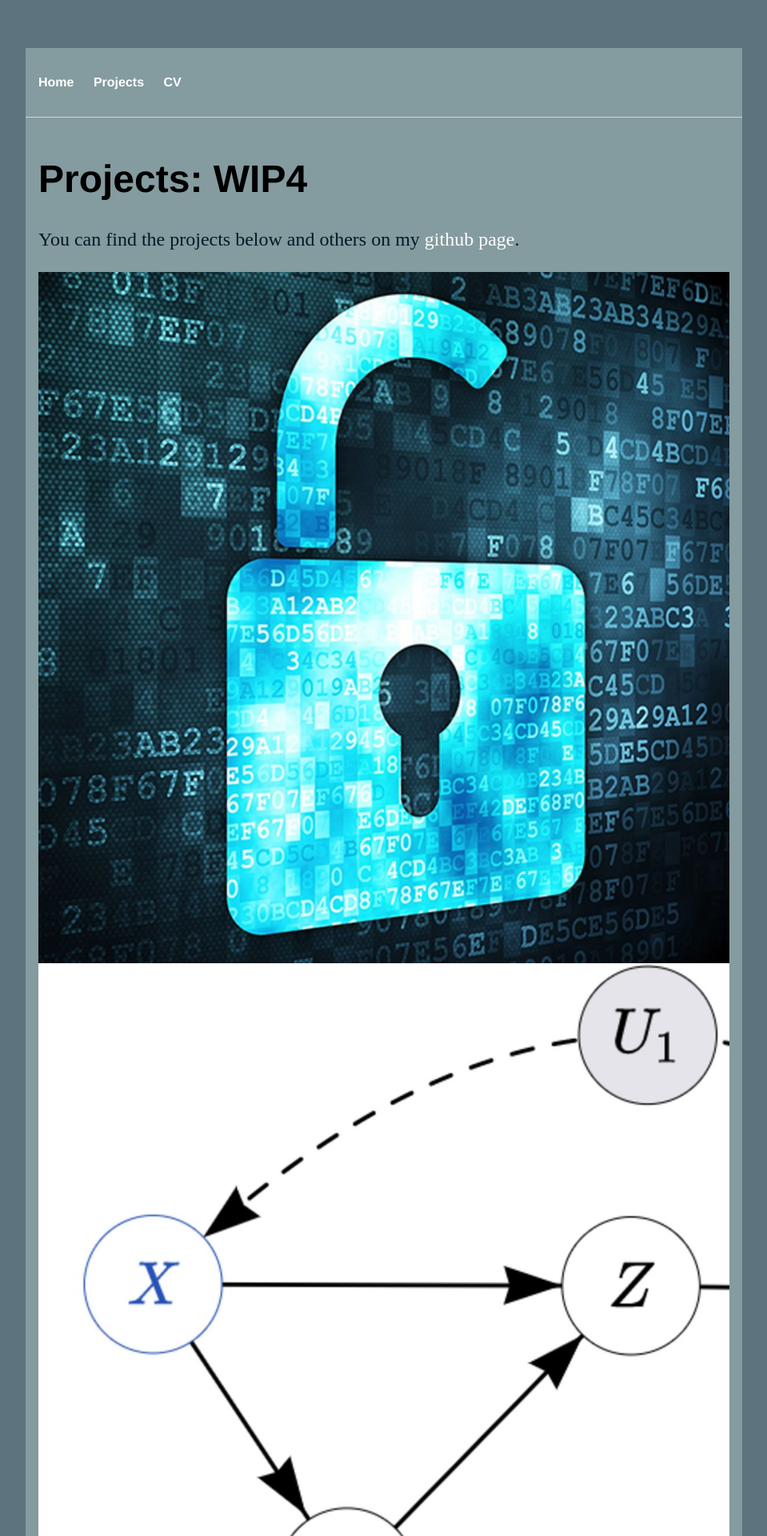
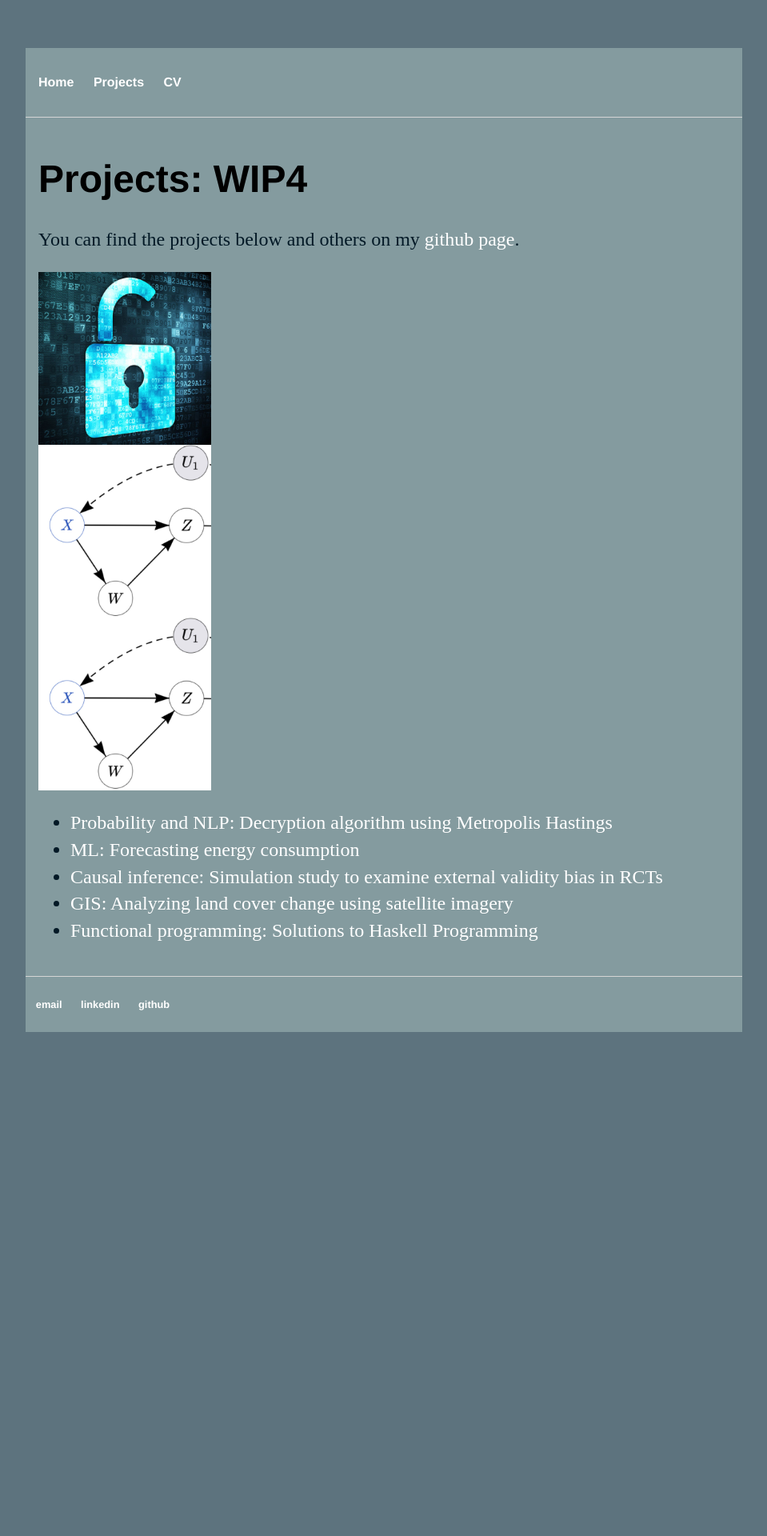
Before and after one commit to trishasingh/trishasingh.github.io, a Jekyll site: the page built from projects/index.html, in a window 1280 px wide. Shown: the top 1920 px of the page at 80% size, without its empty margins (160-1119 px from the left). Built offline with Jekyll 4.4.1, drawn with Linux system fonts in a browser that asks for light colours; after the commit the page ends 1350 px from its top, so only the background shows below that.

Commit message:
project grid (#18)

```diff
--- a/projects/index.html
+++ b/projects/index.html
@@ -7,12 +7,12 @@
 
 		.gridimg {
 			position: relative;
-			width: 100%;
+			width: 50%;
 		}
 
 		.img {
 			display: block;
-			width: 100%;
+			width: 50%;
 			height: auto;
 		}
 
@@ -23,7 +23,7 @@
 			left: 0;
 			right: 0;
 			height: 100%;
-			width: 100%;
+			width: 50%;
 			opacity: 0;
 			transition: .5s ease;
 			background-color: #AE8799;
```
